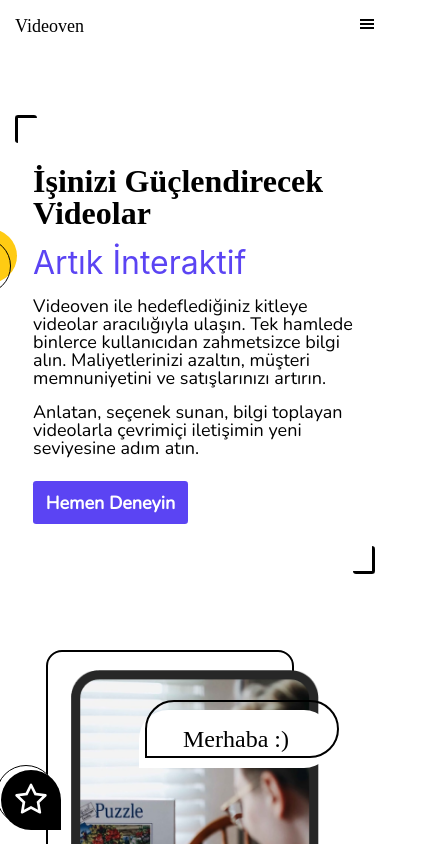
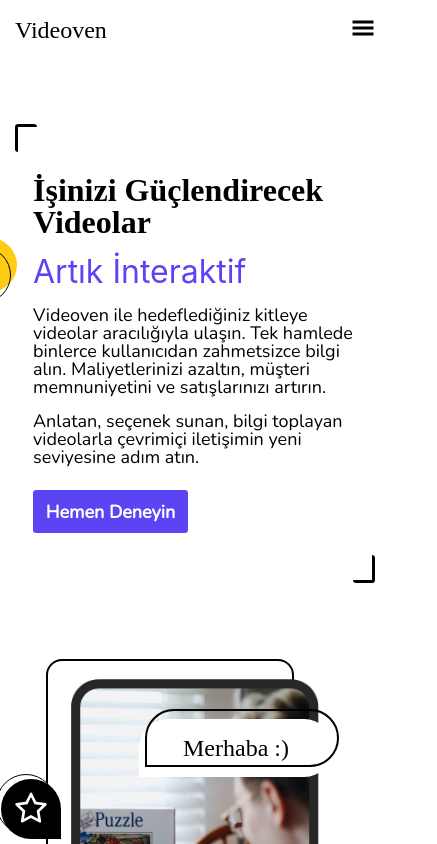
Before and after one commit to haguse/videoven-project, a React (Create React App) app: page / in a window 390 px wide. Shown: the top 844 px of the page, 437 px wide, since content can reach past the window. Built offline with nearby package versions, Linux system fonts and the light colour scheme; a web font is replaced by a local one.

Commit message:
Fix general responsive design

```diff
--- a/src/components/EasyUsageSection/ScEasyUsageSection.js
+++ b/src/components/EasyUsageSection/ScEasyUsageSection.js
@@ -25,6 +25,9 @@ export const Container = styled.div`
       line-height: 1.125rem;
       font-family: "Euclid Circular A";
       font-family: Nunito, monospace;
+    }
+    @media screen and (max-width: 920px) {
+      margin-top: 2rem;
     }
   }
 
@@ -71,8 +74,21 @@ export const Container = styled.div`
       top: 10%;
       left: 21.1%;
 
+      @media screen and (max-width: 1010px) {
+        top: 10%;
+        left: 17.8%;
+      }
+
       @media screen and (max-width: 920px) {
         position: static;
+      }
+
+      img {
+        @media screen and (max-width: 500px) {
+          width: 80%;
+          display: flex;
+          margin: 0 auto;
+        }
       }
     }
 
--- a/src/components/VideosSection/Navbar/ScNavbar.js
+++ b/src/components/VideosSection/Navbar/ScNavbar.js
@@ -10,7 +10,7 @@ export const Nav = styled.nav`
 
 export const Brand = styled.div`
   h1 {
-    font-size: 1.125rem;
+    font-size: 1.5rem;
     cursor: pointer;
   }
 `;
@@ -21,7 +21,7 @@ export const NavItems = styled.div`
     margin: 0 0.4rem;
     cursor: pointer;
     /* font-size: 0.75rem; */
-    font-size: 0.85rem;
+    font-size: 1rem;
     color: #adadad;
   }
   @media screen and (max-width: 920px) {
@@ -56,6 +56,7 @@ export const Buttons = styled.div`
 
 export const Hamburger = styled.div`
   cursor: pointer;
+  font-size: 1.5rem;
   @media screen and (min-width: 920px) {
     display: none;
   }
```
